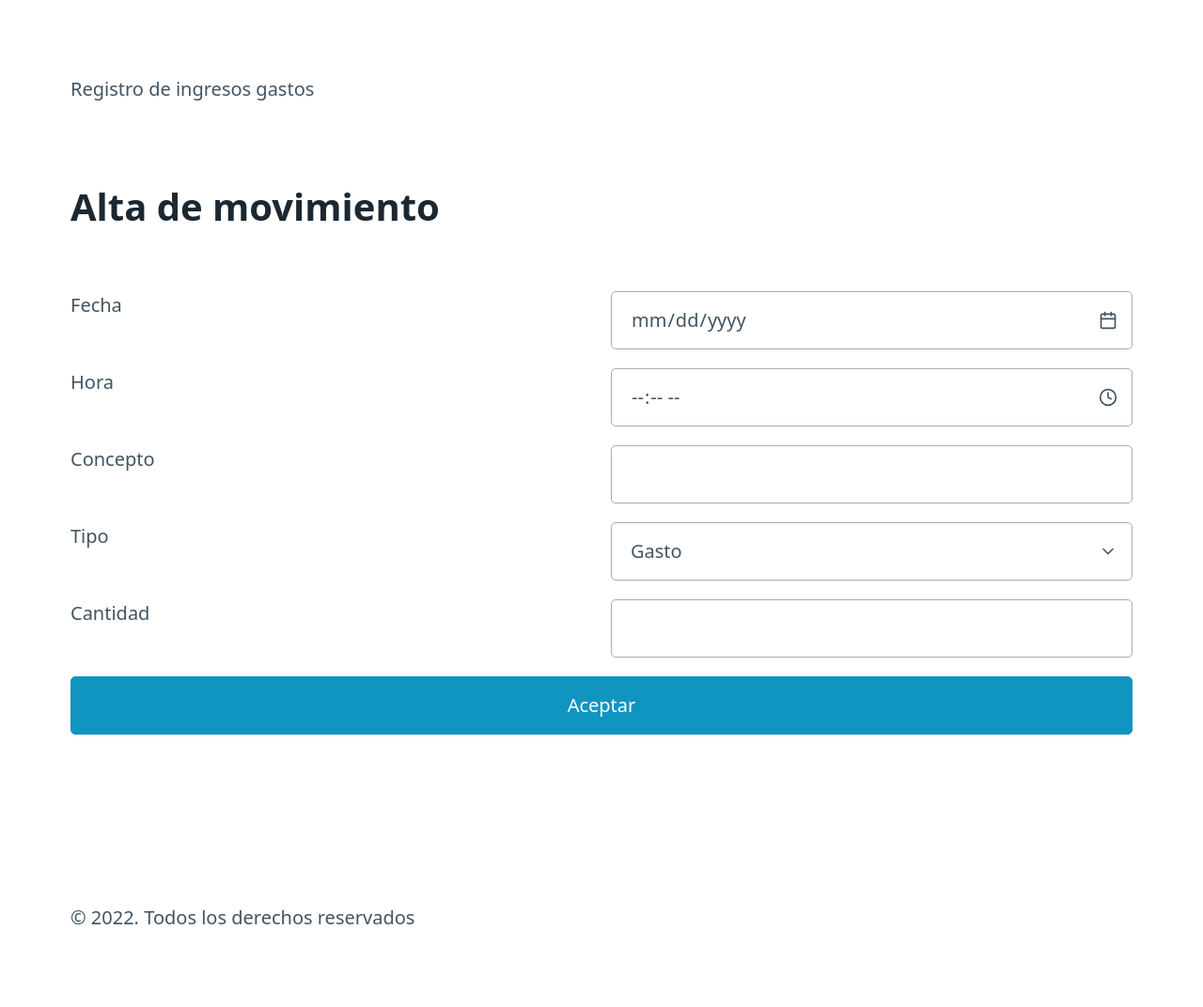
After one commit to jaimeamn/Flask_-classic_2.0, a Flask app: page /alta in a window 1280 px wide. The commit adds this page. Shown: the whole page at 94% size. Run offline with Flask 2, Linux system fonts and the light colour scheme.

Commit message:
modificacion todo por error, models, datos, forms

```diff
--- a/balance/__init__.py
+++ b/balance/__init__.py
@@ -1,5 +1,6 @@
 from flask import Flask
 
 app = Flask(__name__)
+app.secret_key = b'supersegura'
 
 from balance import route
--- /dev/null
+++ b/balance/forms.py
@@ -0,0 +1,14 @@
+from flask_wtf import FlaskForm
+from wtforms import DateField, StringField, SelectField, FloatField, SubmitField, TimeField
+from wtforms.validators import DataRequired, Length, NumberRange
+
+class MovimientosForm(FlaskForm):
+    fecha = DateField("Fecha", validators=[DataRequired(message="Falta la fecha")])
+    hora = TimeField("Hora", validators=[DataRequired()])
+    concepto = StringField("Concepto", validators=[DataRequired(), Length(min=5)])
+    es_ingreso = SelectField("Tipo", validators=[DataRequired()],
+                                     choices=[(0, 'Gasto'), (1,'Ingreso')])
+    cantidad = FloatField("Cantidad", validators=[DataRequired(),
+                           NumberRange(message="Debe ser una cantidad positiva", min=0.01) ])
+
+    aceptar = SubmitField("Aceptar")
--- a/balance/route.py
+++ b/balance/route.py
@@ -1,41 +1,42 @@
 from balance import app
-from flask import render_template
+from flask import render_template, flash, request
+from balance.models import ProcesaDatos
 import sqlite3
+from balance.forms import MovimientosForm
+
 
 @app.route("/")
 def inicio():
 
-#octener los movimentos
-    datos = [ {"date": "fecha1", "time": "hora1", "concet": "c1", "type": "I", "mount": 1000},
-              {"date": "fecha2", "time": "hora2", "concet": "c2", "type": "I55", "mount": 5},
-              {"date": "fecha3", "time": "hora3", "concet": "c3", "type": "e22", "mount": 200},
+    data_manager = ProcesaDatos()
+    try:
+        datos = data_manager.recupera_datos()
+        return render_template("movimientos.html", movimientos=datos)
+    except sqlite3.Error as e:
+        flash("Se ha producido un error en la base de datos. Inténtelo en unos instantes.")
+        return render_template("movimientos.html", movimientos=[])
 
-            ]
 
- #ejecutar select fecha, hora, concet,
-    con = sqlite3.connect("data/movimientos.sqlite")
-    cur = con.cursor()
+@app.route("/alta", methods=['GET', 'POST'])
+def alta():
+    form = MovimientosForm()
+    if request.method == 'GET':
+        return render_template("alta.html", formulario=form)
+    else:
+        # validar
+        # pasando por ahora
+        # recuperar los datos de form y pasarselos al modelo para que los grabe
+         fecha = form.fecha.data.tostring()
+         hora = form.hora.data.tostring()
+         concepto = form.concepto.data
+         es_ingreso = int(form.es_ingreso.data)
+         cantidad = form.cantidad.data
 
-    cur.execute("""
-                    SELECT fecha, hora, concepto, es_ingreso, cantidad
-                        FROM movimientos
-                     ORDER BY fecha
-                """
 
-    )
+         query = """
+         INSERT INTO movimientos (fecha, hora, concepto, es_ingreso, cantidad)
+                           values (?, ?, ?, ?, ?)
+         """
 
-    datos =[]
-    dato = cur.fetchone()
-    while dato:
-        dato = list(dato)
-        if dato[3] ==1:
-            dato[3] = "Ingreso"
-        else:
-            dato[3] = "Gasto"
 
-        #datos[3] = "Ingreso" if datos[3] else "Gasto"
-
-        datos.append(dato)
-        dato = cur.fetchone()
-
-    return render_template("movimientos.html", movimientos=datos)
+         cur.execute(query, (fecha, hora, concepto, es_ingreso, cantidad))
--- /dev/null
+++ b/balance/templates/alta.html
@@ -0,0 +1,35 @@
+{% extends "base.html" %}
+
+{% block titulo%}
+    Alta de movimiento
+{% endblock %}
+
+{% block contenido %}
+    <h1>Alta de movimiento</h1>
+
+    <form action="/alta" method="post">
+        <div class="grid">
+            {{ formulario.fecha.label()}}
+            {{ formulario.fecha()}}
+        </div>
+        <div class="grid">
+            {{ formulario.hora.label()}}
+            {{ formulario.hora()}}
+        </div>
+        <div class="grid">
+            {{ formulario.concepto.label() }}
+            {{ formulario.concepto() }}
+        </div>
+        <div class="grid">
+            {{ formulario.es_ingreso.label() }}
+            {{ formulario.es_ingreso() }}
+        </div>
+        <div class="grid">
+            {{ formulario.cantidad.label() }}
+            {{ formulario.cantidad(type="number", step="0.01") }}
+        </div>
+        <div class="grid">
+            {{ formulario.aceptar() }}
+        </div>
+    </form>
+{% endblock %}
--- a/balance/templates/base.html
+++ b/balance/templates/base.html
@@ -12,16 +12,26 @@
             Registro de ingresos gastos
         </div>
     </header>
+    {% with mensajes = get_flashed_messages() %}
+        {% if mensajes %}
+        <section class="errores container">
+            <ul>
+                {% for mensaje in mensajes%}
+                    <li clase="error-msg">{{ mensaje }}</li>
+                {% endfor %}
+            </ul>
+        </section>
+
+        {% endif %}
+
+    {% endwith%}
     <section class="container">
-        {% block contenido %}{% endblock %}
-
+        {% block contenido%}{% endblock %}
     </section>
-
     <footer>
         <div class="container">
-            &#169 2022. Todos los derechos reservados
+            © 2022. Todos los derechos reservados
         </div>
     </footer>
-
 </body>
 </html>
--- a/consultas.py
+++ b/consultas.py
@@ -5,10 +5,10 @@ con = sqlite3.connect()
 cur = con.cursor()
 
 cur.execute("""
-
-
+                select fecha, hora, concepto, es_ingreso, cantidad
+                  from movimientos
+                 order by fecha
             """
-
 )
 
 l = cur.fetchall()
--- a/requerimients.txt
+++ b/requerimients.txt
@@ -1,8 +1,10 @@
 click==8.0.4
 colorama==0.4.4
 Flask==2.0.3
+Flask-WTF==1.0.0
 itsdangerous==2.1.1
 Jinja2==3.0.3
 MarkupSafe==2.1.1
 python-dotenv==0.19.2
 Werkzeug==2.0.3
+WTForms==3.0.1
```
Also changed, not shown: balance/models.py (added, +28 -0 lines), balance/templates/movimientos.html (+11 -9 lines), datos/crea_tablas.sql (added, +9 -0 lines), data/movimientos.sqlite (deleted), datos/movimientos.db (added).
